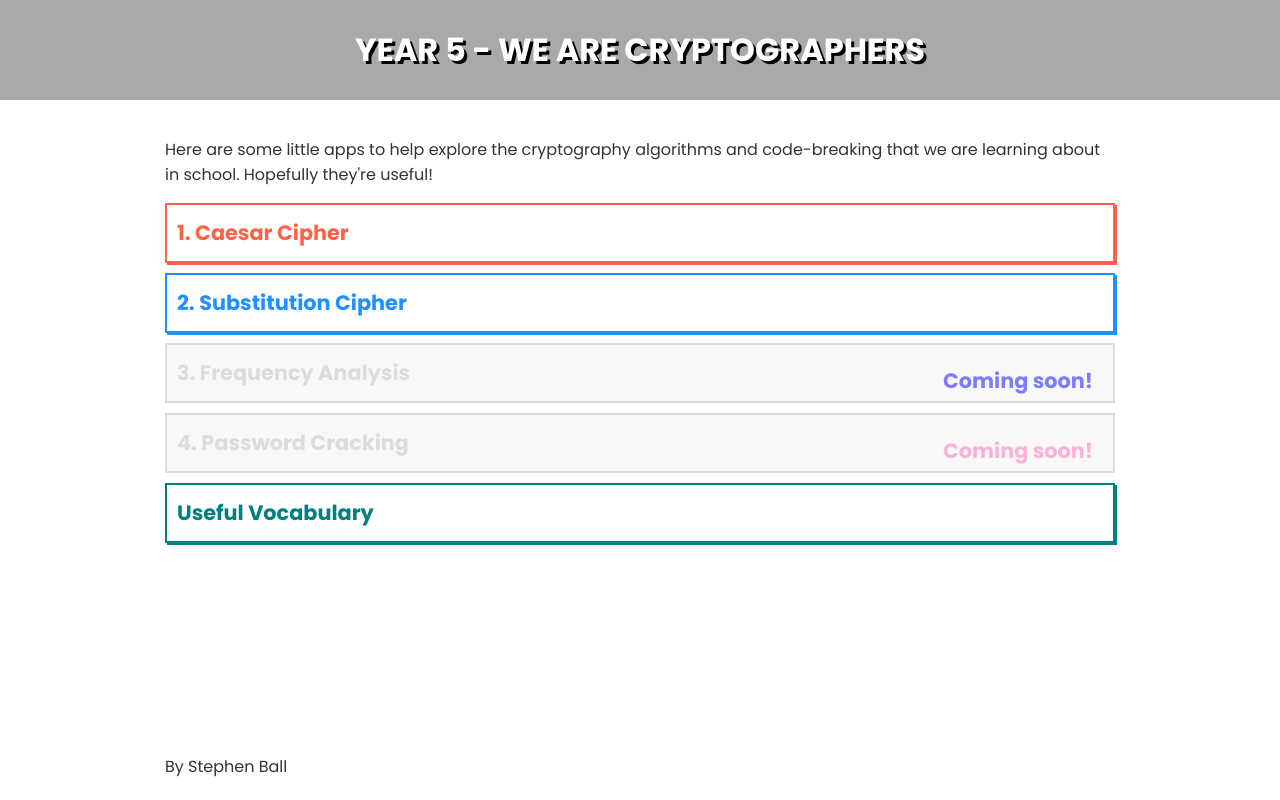
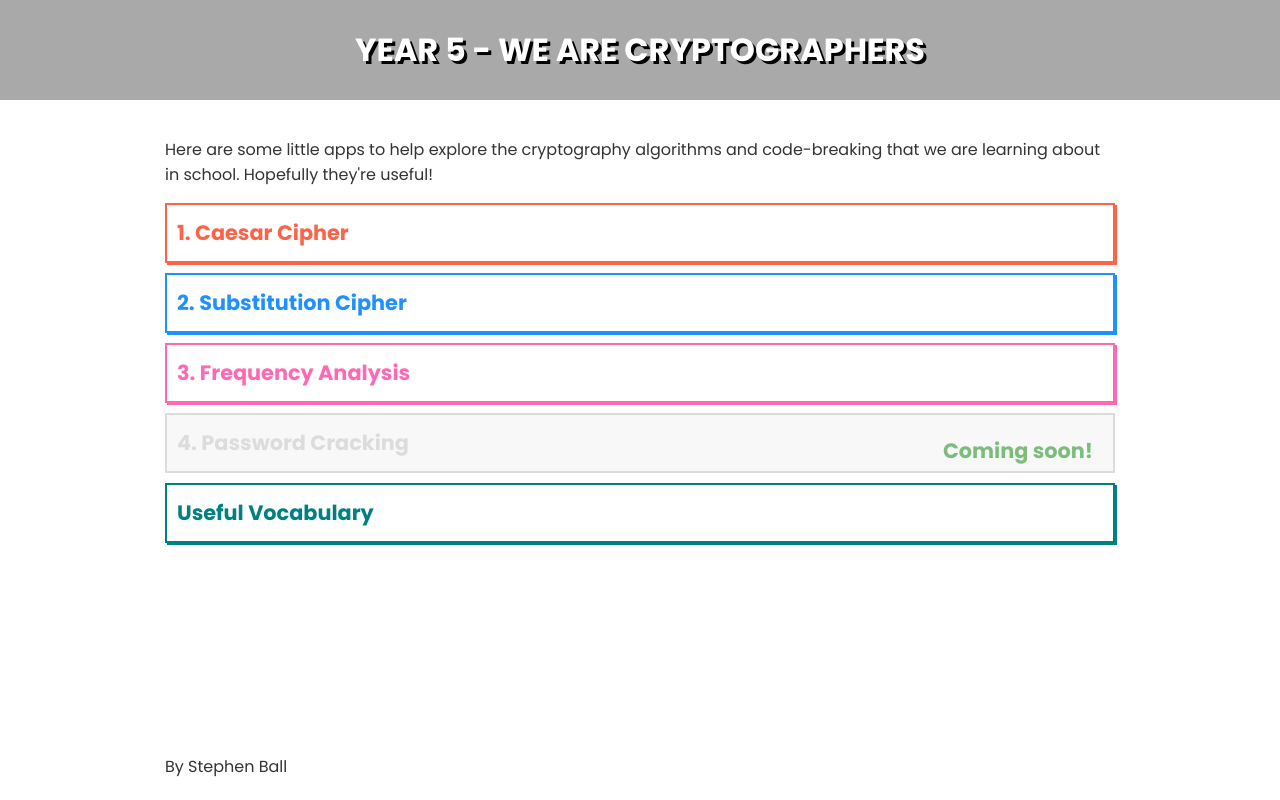
Before and after one commit to 4lefts/y5-crypto, a Svelte app: page / in a window 1280 px wide. Built offline with nearby package versions, Linux system fonts and the light colour scheme.

Commit message:
added frequency analysis route, textarea, and styling

```diff
--- a/public/global.css
+++ b/public/global.css
@@ -117,7 +117,8 @@ header button:hover {
   margin: 0.7em 0 0.1em 0;
 }
 
-.input-group input {
+.input-group input,
+.input-group textarea {
   padding: 10px;
   height: 50px;
   background-color: whitesmoke;
@@ -127,12 +128,18 @@ header button:hover {
   transition: all 0.1s ease;
 }
 
-.input-group input:hover {
+.input-group textarea {
+  min-height: 200px;
+}
+
+.input-group input:hover,
+.input-group textarea:hover {
   background-color: white;
   box-shadow: 4px 4px black;
 }
 
-.input-group input:focus {
+.input-group input:focus,
+.input-group textarea:focus {
   border-color: var(--focus-color);
   box-shadow: 4px 4px var(--focus-color);
   background-color: white;
--- a/src/App.svelte
+++ b/src/App.svelte
@@ -12,7 +12,7 @@
     "/vocab": Vocab,
     "/caesar-cipher": Caesar,
     "/substitution-cipher": Substitution,
-    // "/frequency-analysis": Frequency,
+    "/frequency-analysis": Frequency,
     // "/password-cracking": Passwords,
     "*": Home,
   };
--- a/src/routes/Frequency.svelte
+++ b/src/routes/Frequency.svelte
@@ -1,16 +1,36 @@
 <script>
   import Header from "../components/Header.svelte";
+  import { slide, fade } from "svelte/transition";
   let showInfo = false;
 </script>
 
 <Header
   title={"Frequency Analysis"}
+  color={"hotpink"}
   {showInfo}
   on:handleShow={() => (showInfo = !showInfo)}
 />
 
-<main>
+<main in:fade>
   {#if showInfo}
-    <p>Some info will be here!</p>
+    <div transition:slide>
+      <p>Some info will be here!</p>
+      <p>Some info will be here!</p>
+      <p>Some info will be here!</p>
+      <p>Some info will be here!</p>
+      <p>Some info will be here!</p>
+    </div>
   {/if}
+
+  <div class="input-group" style="--focus-color: #00ff00;">
+    <label for="ciphertext">Ciphertext</label>
+    <textarea
+      name="ciphertext"
+      placeholder="Encrypted text to analyze"
+      title="Paste encrypted text to analyze here."
+    />
+    <div class="button-group">
+      <button>Analyze</button>
+    </div>
+  </div>
 </main>
--- a/src/routes/Home.svelte
+++ b/src/routes/Home.svelte
@@ -24,15 +24,11 @@
     <a href="/#/substitution-cipher" style="--link-color: dodgerblue"
       >2. Substitution Cipher</a
     >
-    <a
-      href="/#/frequency-analysis"
-      style="--link-color: #0000ff"
-      class="not-ready">3. Frequency Analysis</a
+    <a href="/#/frequency-analysis" style="--link-color: hotpink"
+      >3. Frequency Analysis</a
     >
-    <a
-      href="/#/password-cracking"
-      style="--link-color: hotpink"
-      class="not-ready">4. Password Cracking</a
+    <a href="/#/password-cracking" style="--link-color: green" class="not-ready"
+      >4. Password Cracking</a
     >
     <a href="/#/vocab" style="--link-color: teal">Useful Vocabulary</a>
   </nav>
--- a/src/routes/Substitution.svelte
+++ b/src/routes/Substitution.svelte
@@ -112,7 +112,7 @@
     </label>
   {/if}
   <div class="input-group" style="--focus-color: #00ff00;">
-    <label for="plaintext">Plain text:</label>
+    <label for="plaintext">Plaintext:</label>
     <input
       type="text"
       name="plaintext"
@@ -127,7 +127,7 @@
   </div>
 
   <div class="input-group" style="--focus-color: #ff0000;">
-    <label for="ciphertext">Cipher text:</label>
+    <label for="ciphertext">Ciphertext:</label>
     <input
       type="text"
       name="ciphertext"
```
